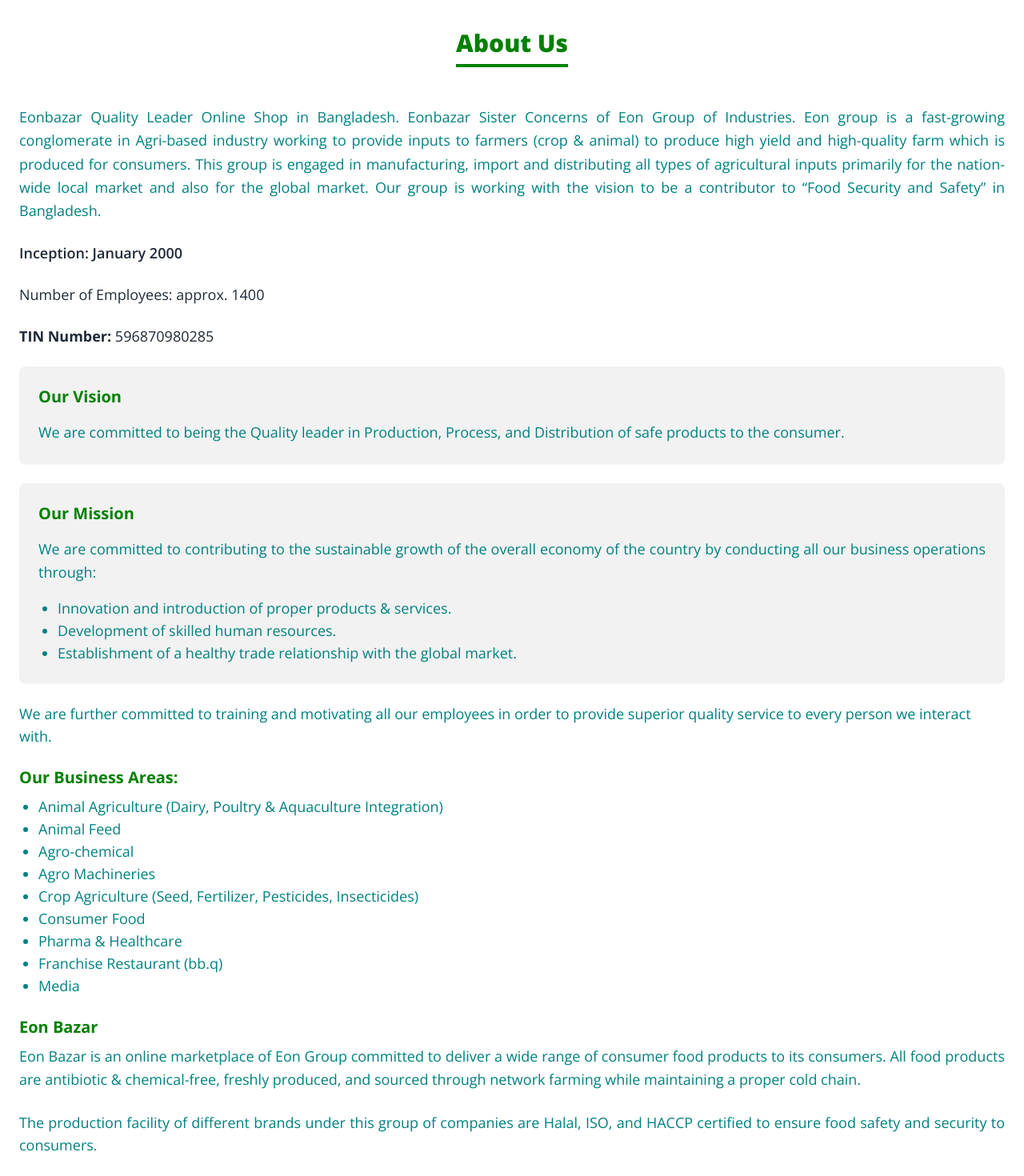
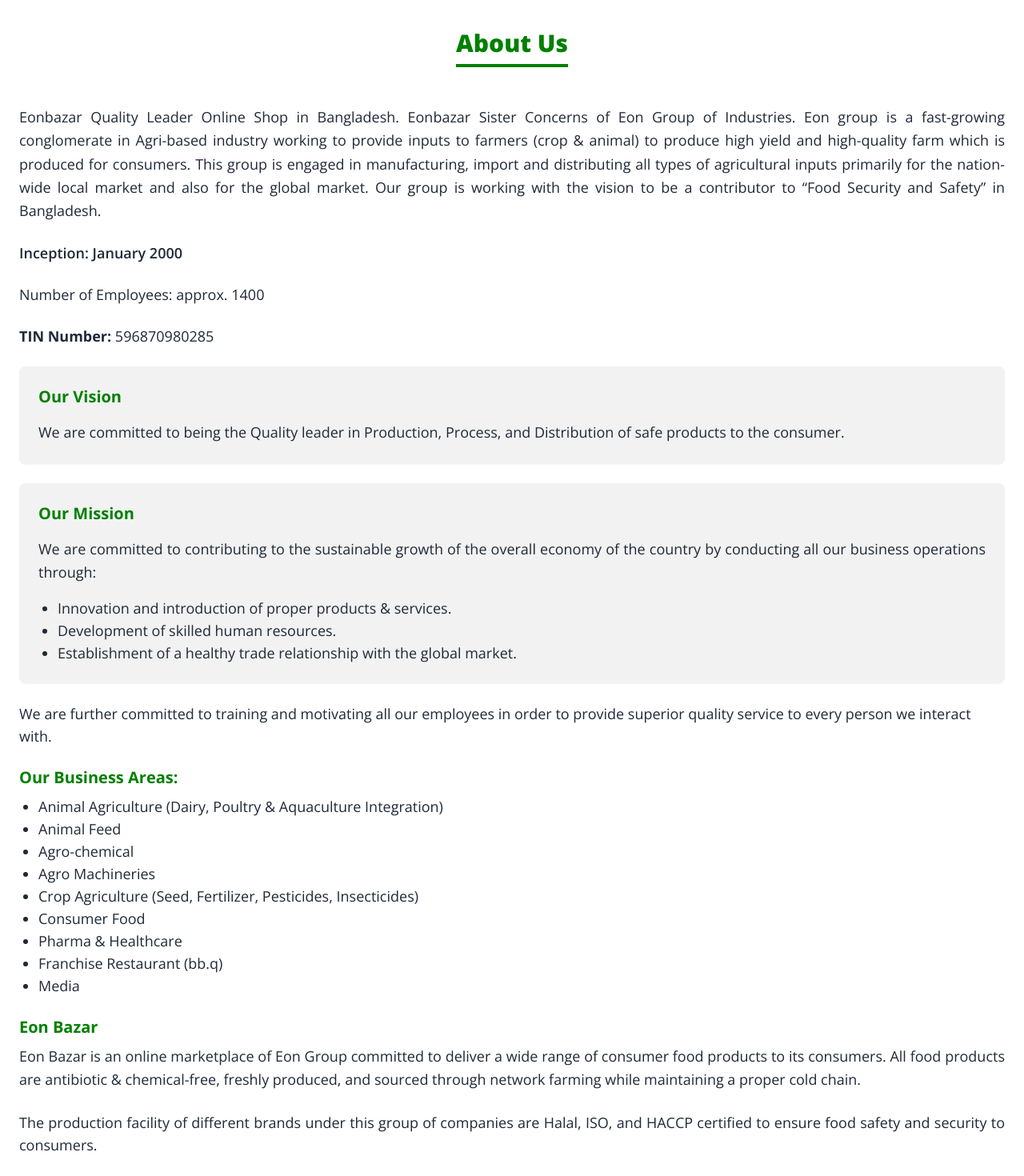
Before and after one commit to shunno-it-dev-team/fe-hn-ecom, a React (Vite) app: page /about in a window 1280 px wide. Shown: the part 80-1550 px from the top of the page at 80% size. Built offline with nearby package versions, Linux system fonts and the light colour scheme.

Commit message:
[feat]:modified about page

```diff
--- a/src/pages/private/about-page/AboutPage.jsx
+++ b/src/pages/private/about-page/AboutPage.jsx
@@ -2,12 +2,12 @@
   return (
     <section className="bg-base-100 py-12">
       <div className="text-center mb-12">
-        <h3 className="text-3xl font-extrabold text-primary border-b-4 inline-block border-primary pb-2">
+        <h2 className="text-3xl font-extrabold text-primary border-b-4 inline-block border-primary pb-2">
           About Us
-        </h3>
+        </h2>
       </div>
       <div className="max-w-7xl mx-auto px-6 space-y-6">
-        <p className="text-lg text-justify leading-relaxed text-secondary">
+        <p className="text-lg text-justify leading-relaxed text-base-content">
           Eonbazar Quality Leader Online Shop in Bangladesh. Eonbazar Sister
           Concerns of Eon Group of Industries. Eon group is a fast-growing
           conglomerate in Agri-based industry working to provide inputs to
@@ -27,7 +27,7 @@
 
         <div className="bg-base-200 p-6 rounded-lg shadow-sm">
           <h4 className="text-xl font-bold text-primary mb-4">Our Vision</h4>
-          <p className="text-lg text-justify leading-relaxed text-secondary">
+          <p className="text-lg text-justify leading-relaxed text-base-content">
             We are committed to being the Quality leader in Production, Process,
             and Distribution of safe products to the consumer.
           </p>
@@ -35,12 +35,12 @@
 
         <div className="bg-base-200 p-6 rounded-lg shadow-sm">
           <h4 className="text-xl font-bold text-primary mb-4">Our Mission</h4>
-          <p className="text-lg text-justify leading-relaxed text-secondary mb-4">
+          <p className="text-lg text-justify leading-relaxed text-base-content mb-4">
             We are committed to contributing to the sustainable growth of the
             overall economy of the country by conducting all our business
             operations through:
           </p>
-          <ul className="list-disc pl-6 text-lg text-secondary">
+          <ul className="list-disc pl-6 text-lg text-base-content">
             <li>Innovation and introduction of proper products & services.</li>
             <li>Development of skilled human resources.</li>
             <li>
@@ -50,7 +50,7 @@
           </ul>
         </div>
 
-        <p className="text-lg mt-4 text-secondary">
+        <p className="text-lg mt-4 text-base-content">
           We are further committed to training and motivating all our employees
           in order to provide superior quality service to every person we
           interact with.
@@ -60,7 +60,7 @@
           <h4 className="text-xl font-bold text-primary mb-2">
             Our Business Areas:
           </h4>
-          <ul className="list-disc pl-6 text-lg text-secondary">
+          <ul className="list-disc pl-6 text-lg text-base-content">
             <li>
               Animal Agriculture (Dairy, Poultry & Aquaculture Integration)
             </li>
@@ -79,7 +79,7 @@
 
         <div className="mt-6">
           <h4 className="text-xl font-bold text-primary mb-2">Eon Bazar</h4>
-          <p className="text-lg text-justify leading-relaxed text-secondary">
+          <p className="text-lg text-justify leading-relaxed text-base-content">
             Eon Bazar is an online marketplace of Eon Group committed to deliver
             a wide range of consumer food products to its consumers. All food
             products are antibiotic & chemical-free, freshly produced, and
@@ -88,13 +88,13 @@
           </p>
         </div>
 
-        <p className="mt-4 text-lg text-justify text-secondary">
+        <p className="mt-4 text-lg text-justify text-base-content">
           The production facility of different brands under this group of
           companies are Halal, ISO, and HACCP certified to ensure food safety
           and security to consumers.
         </p>
 
-        <p className="mt-4 text-lg text-justify text-secondary">
+        <p className="mt-4 text-lg text-justify text-base-content">
           Eon Bazar is currently offering reliable brands like Country Natural,
           Baqarah, Ocean Blue, Ocean Ria, and Puro.
         </p>
```
